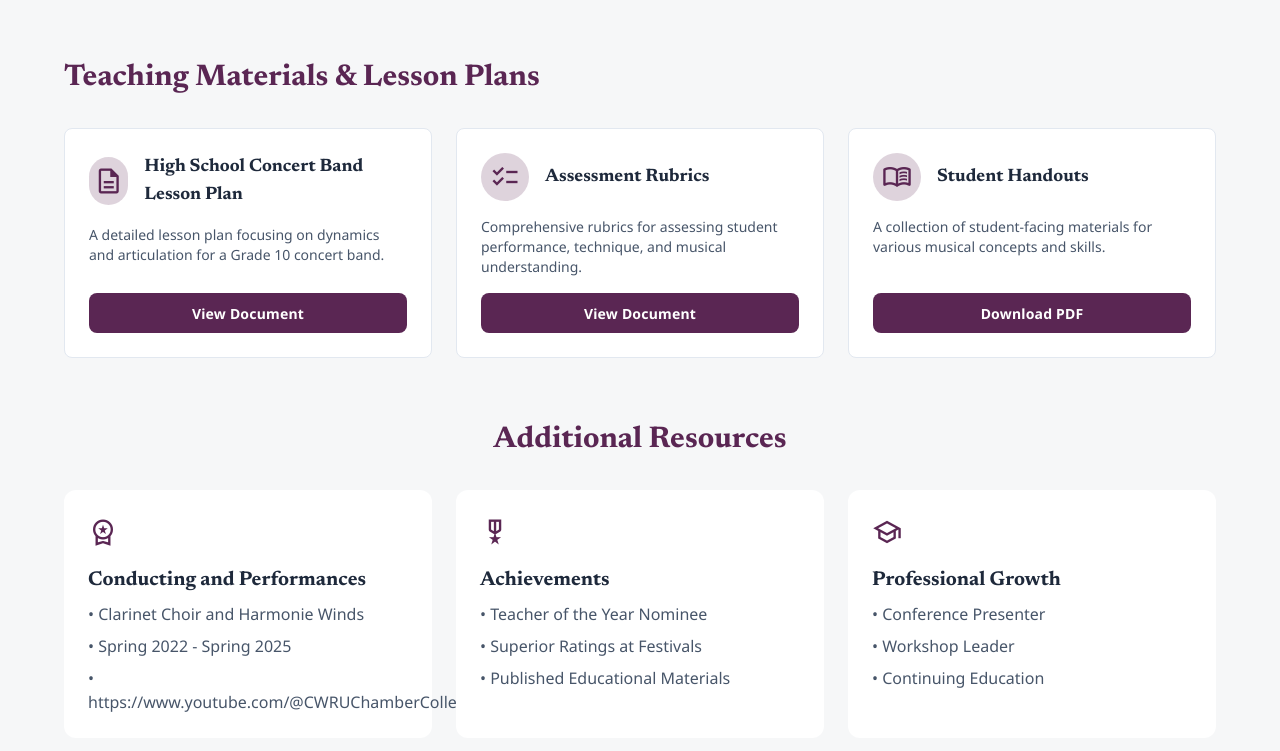
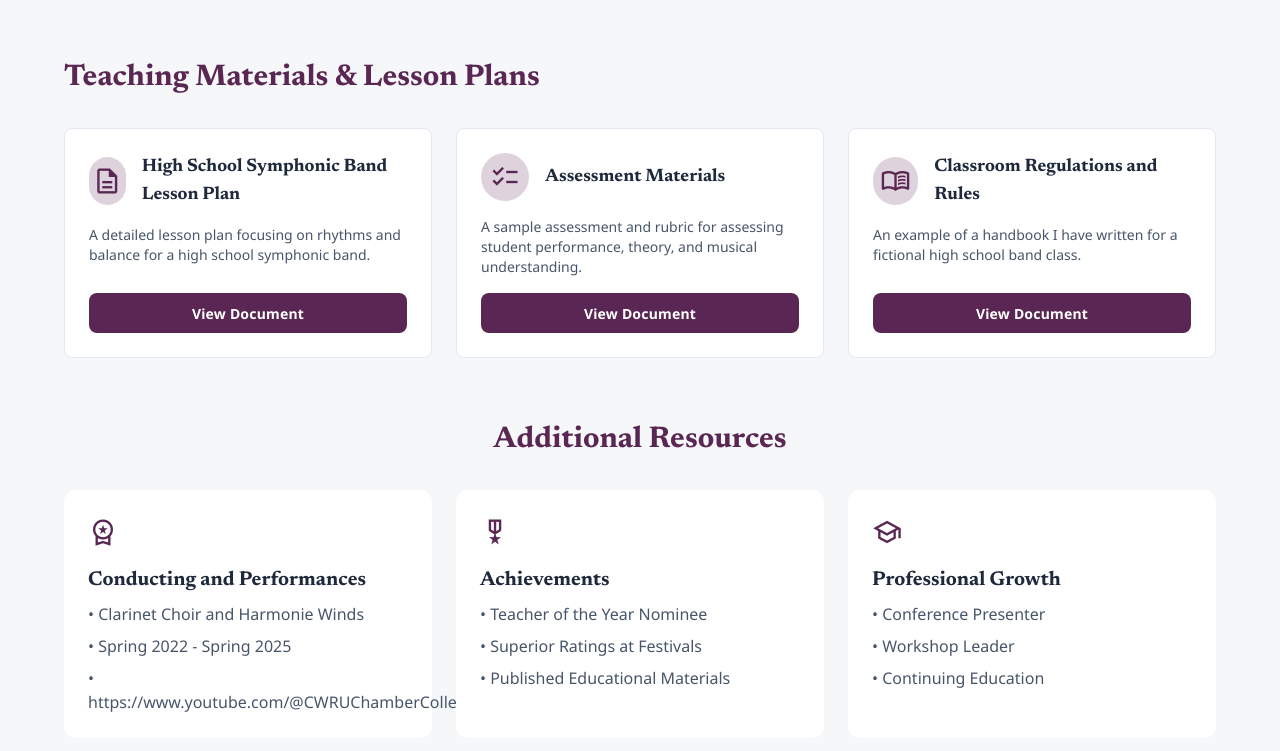
Before and after one commit to emmabentleymusic/emmabentleymusic.github.io, a Jekyll site: the page built from teaching-portfolio.markdown, in a window 1280 px wide and 900 px high, scrolled down 547 px, cut to the strip 102-853 px from the top of the window. Built offline with Jekyll 4.4.1, drawn with Linux system fonts in a browser that asks for light colours; nearby versions of some CDN libraries.

Commit message:
teaching portfolio documents

```diff
--- a/teaching-portfolio.markdown
+++ b/teaching-portfolio.markdown
@@ -38,10 +38,10 @@ subtitle: A showcase of my dedication to fostering musical excellence. Here you'
                 <div class="flex h-12 w-12 items-center justify-center rounded-full bg-primary/20 text-primary">
                     <span class="material-symbols-outlined text-3xl">description</span>
                 </div>
-                <h3 class="font-display text-lg font-bold">High School Concert Band Lesson Plan</h3>
+                <h3 class="font-display text-lg font-bold">High School Symphonic Band Lesson Plan</h3>
             </div>
             <p class="text-sm text-slate-600 dark:text-slate-400">
-                A detailed lesson plan focusing on dynamics and articulation for a Grade 10 concert band.
+                A detailed lesson plan focusing on rhythms and balance for a high school symphonic band.
             </p>
             <a href="/assets/pdfs/Sample Lesson Plan.pdf" target="_blank" class="mt-auto flex w-full cursor-pointer items-center justify-center overflow-hidden rounded-lg h-10 px-4 bg-primary text-white text-sm font-bold leading-normal tracking-[0.015em] hover:bg-primary/90 transition-colors">
                 <span class="truncate">View Document</span>
@@ -53,14 +53,14 @@ subtitle: A showcase of my dedication to fostering musical excellence. Here you'
                 <div class="flex h-12 w-12 items-center justify-center rounded-full bg-primary/20 text-primary">
                     <span class="material-symbols-outlined text-3xl">checklist</span>
                 </div>
-                <h3 class="font-display text-lg font-bold">Assessment Rubrics</h3>
+                <h3 class="font-display text-lg font-bold">Assessment Materials</h3>
             </div>
             <p class="text-sm text-slate-600 dark:text-slate-400">
-                Comprehensive rubrics for assessing student performance, technique, and musical understanding.
+                A sample assessment and rubric for assessing student performance, theory, and musical understanding.
             </p>
-            <button class="mt-auto flex w-full cursor-pointer items-center justify-center overflow-hidden rounded-lg h-10 px-4 bg-primary text-white text-sm font-bold leading-normal tracking-[0.015em] hover:bg-primary/90 transition-colors">
+            <a href="/assets/pdfs/Sample Assessment and Rubric.pdf" target="_blank" class="mt-auto flex w-full cursor-pointer items-center justify-center overflow-hidden rounded-lg h-10 px-4 bg-primary text-white text-sm font-bold leading-normal tracking-[0.015em] hover:bg-primary/90 transition-colors">
                 <span class="truncate">View Document</span>
-            </button>
+            </a>
         </div>
 
         <div class="flex flex-col gap-4 p-6 border rounded-lg bg-white dark:bg-card-dark border-slate-200 dark:border-slate-700">
@@ -68,14 +68,14 @@ subtitle: A showcase of my dedication to fostering musical excellence. Here you'
                 <div class="flex h-12 w-12 items-center justify-center rounded-full bg-primary/20 text-primary">
                     <span class="material-symbols-outlined text-3xl">menu_book</span>
                 </div>
-                <h3 class="font-display text-lg font-bold">Student Handouts</h3>
+                <h3 class="font-display text-lg font-bold">Classroom Regulations and Rules</h3>
             </div>
             <p class="text-sm text-slate-600 dark:text-slate-400">
-                A collection of student-facing materials for various musical concepts and skills.
+                An example of a handbook I have written for a fictional high school band class.
             </p>
-            <button class="mt-auto flex w-full cursor-pointer items-center justify-center overflow-hidden rounded-lg h-10 px-4 bg-primary text-white text-sm font-bold leading-normal tracking-[0.015em] hover:bg-primary/90 transition-colors">
-                <span class="truncate">Download PDF</span>
-            </button>
+            <a href="/assets/pdfs/Sample Handbook.pdf" target="_blank" class="mt-auto flex w-full cursor-pointer items-center justify-center overflow-hidden rounded-lg h-10 px-4 bg-primary text-white text-sm font-bold leading-normal tracking-[0.015em] hover:bg-primary/90 transition-colors">
+                <span class="truncate">View Document</span>
+            </a>
         </div>
     </div>
 </section>
```
Also changed, not shown: 2 other files.
